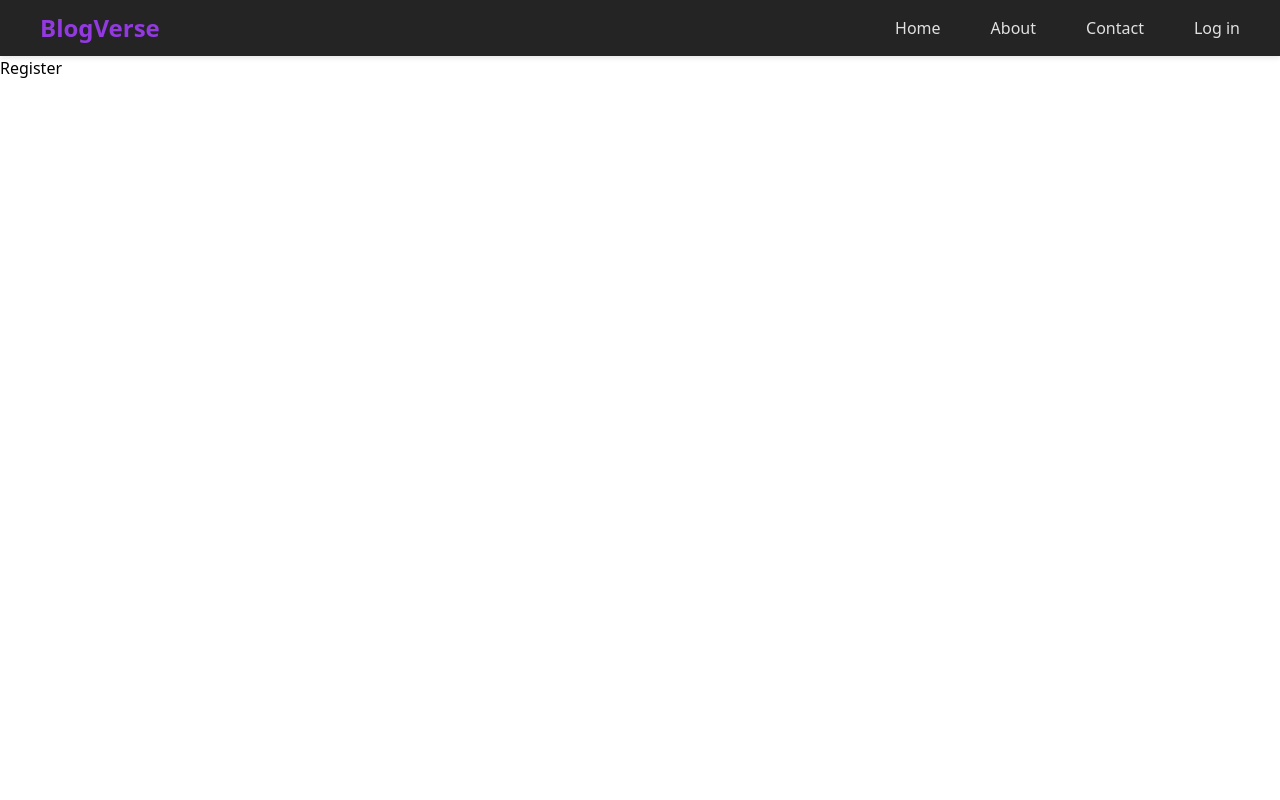
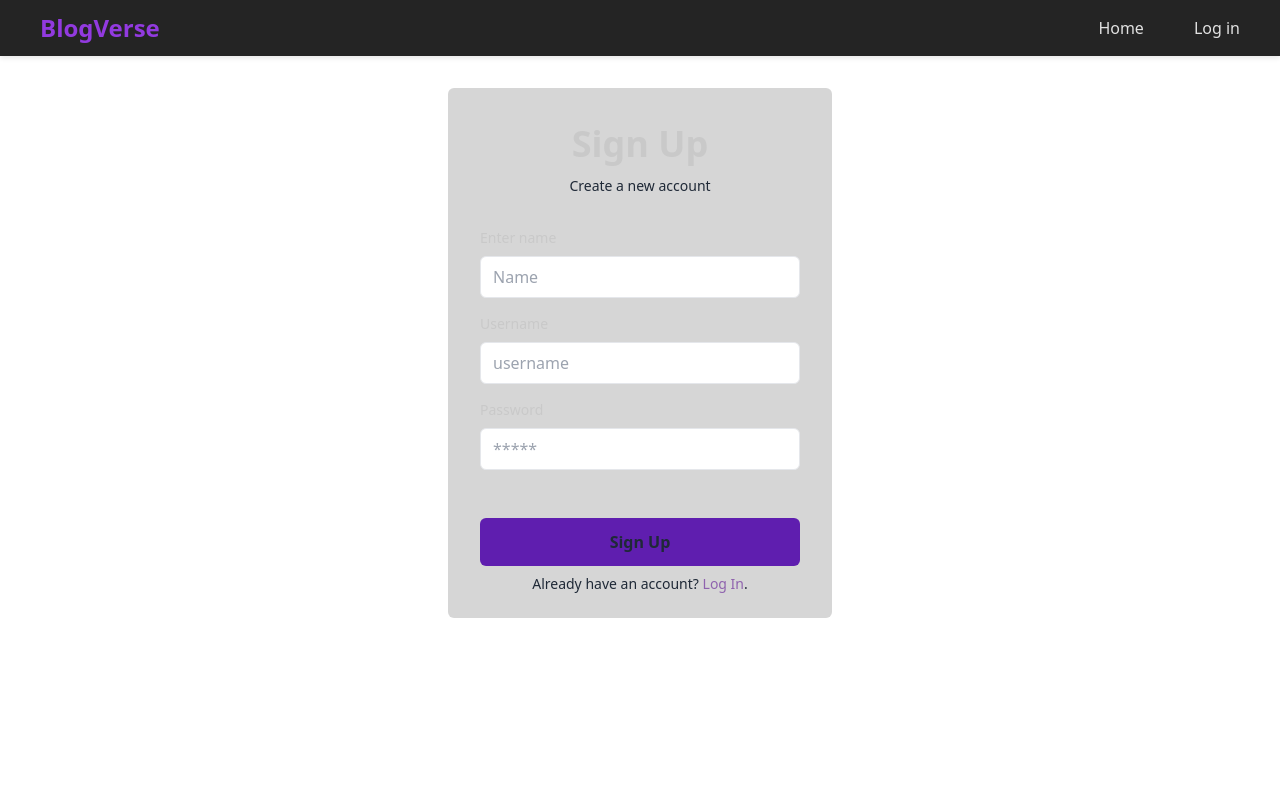
Before and after one commit to itsmanik/blog-verse, a React (Vite) app in the folder client/: page /register in a window 1280 px wide. Shown: the top 800 px of the page. Built offline with nearby package versions, Linux system fonts and the light colour scheme; what @radix-ui/themes would draw is missing.

Commit message:
added regestration page and connected it

```diff
--- a/client/src/components/Navbar/Navbar.jsx
+++ b/client/src/components/Navbar/Navbar.jsx
@@ -22,16 +22,15 @@ const Navbar = () => {
               <Link to={"/"}>Home</Link>
             </li>
             {context.isAuthenticated && (
-              <li>
-                <Link to={"/dashboard"}>Dashboard</Link>
-              </li>
+              <>
+                <li>
+                  <Link to={"/create-blog"}>Create</Link>
+                </li>
+                <li>
+                  <Link to={"/dashboard"}>Dashboard</Link>
+                </li>
+              </>
             )}
-            <li>
-              <Link to={"/about"}>About</Link>
-            </li>
-            <li>
-              <Link to={"/contact"}>Contact</Link>
-            </li>
             {context.isAuthenticated ? (
               <li>
                 <button
--- a/client/src/pages/Login.jsx
+++ b/client/src/pages/Login.jsx
@@ -2,6 +2,7 @@ import { useContext, useState } from "react";
 import { useNavigate } from "react-router";
 import AuthContext from "../context/AuthContext";
 import api from "../utils/axios";
+import {Link} from "react-router"
 
 const Login = () => {
   const navigate = useNavigate();
@@ -101,13 +102,13 @@ const Login = () => {
           </div>
           <p className="px-6 text-sm text-center dark:text-gray-600">
             Don't have an account yet?{" "}
-            <a
+            <Link
               rel="noopener noreferrer"
-              href="#"
+              to={"/register"}
               className="hover:underline text-secondaryColor"
             >
               Sign up
-            </a>
+            </Link>
             .
           </p>
         </div>
--- a/client/src/pages/Register.jsx
+++ b/client/src/pages/Register.jsx
@@ -1,6 +1,128 @@
+import { useContext, useState } from "react";
+import { useNavigate } from "react-router";
+import AuthContext from "../context/AuthContext";
+import api from "../utils/axios";
+import { Link } from "react-router";
+
 const Register = () => {
+  const navigate = useNavigate();
+  const [username, setUsername] = useState("");
+  const [password, setPassword] = useState("");
+  const [name, setName] = useState("");
+  const [error, setError] = useState("");
+
+  const context = useContext(AuthContext);
+
+  const handleSubmit = async (e) => {
+    e.preventDefault();
+    try {
+      const response = await api.post("register/", {
+        username: username,
+        password: password,
+      });
+      if (response.status === 201) {
+        context.setIsAuthenticated(true);
+        navigate("/login");
+      }
+    } catch (error) {
+      if (error.response && error.response.status === 401) {
+        setError("Invalid username or password."); // Incorrect credentials
+      } else {
+        setError("Something went wrong. Please try again later."); // General error
+      }
+    }
+  };
+
   return (
-    <div>Register</div>
-  )
-}
-export default Register
+    <div className="flex flex-col mt-8 max-w-sm m-auto px-8 py-6 rounded-md bg-[#3333] text-gray-800">
+      <div className="mb-8 text-center">
+        <h1 className="my-3 text-4xl font-bold text-[#c9c9c9]">Sign Up</h1>
+        <p className="text-sm dark:text-gray-600">Create a new account</p>
+      </div>
+      <form onSubmit={handleSubmit} className="space-y-12">
+        <div className="space-y-4">
+          <div>
+            <label htmlFor="name" className="block mb-2 text-sm text-[#c9c9c9]">
+              Enter name
+            </label>
+            <input
+              type="text"
+              name="name"
+              id="name"
+              placeholder="Name"
+              value={name}
+              onChange={(e) => {
+                setName(e.target.value);
+              }}
+              className="w-full px-3 py-2 mb-4 border rounded-md dark:border-gray-300 dark:bg-gray-50 dark:text-gray-800"
+            />
+            <label
+              htmlFor="username"
+              className="block mb-2 text-sm text-[#c9c9c9]"
+            >
+              Username
+            </label>
+            <input
+              type="text"
+              name="username"
+              id="username"
+              placeholder="username"
+              value={username}
+              onChange={(e) => {
+                setUsername(e.target.value);
+              }}
+              className="w-full px-3 py-2 border rounded-md dark:border-gray-300 dark:bg-gray-50 dark:text-gray-800"
+            />
+          </div>
+          <div>
+            <div className="flex justify-between mb-2">
+              <label htmlFor="password" className="text-sm text-[#c9c9c9]">
+                Password
+              </label>
+            </div>
+            <input
+              type="password"
+              name="password"
+              id="password"
+              value={password}
+              onChange={(e) => {
+                setPassword(e.target.value);
+              }}
+              placeholder="*****"
+              className="w-full px-3 py-2 border rounded-md dark:border-gray-300 dark:bg-gray-50 dark:text-gray-800"
+            />
+          </div>
+        </div>
+
+        <div className="space-y-2">
+          <div>
+            <button
+              type="submit"
+              className="w-full px-8 py-3 font-semibold rounded-md bg-primaryColor dark:text-gray-50"
+            >
+              Sign Up
+            </button>
+            {error && (
+              <div className="text-red-500 mt-4 text-sm text-center">
+                {error}
+              </div>
+            )}
+          </div>
+          <p className="px-6 text-sm text-center dark:text-gray-600">
+            Already have an account?{" "}
+            <Link
+              rel="noopener noreferrer"
+              to={"/login"}
+              className="hover:underline text-secondaryColor"
+            >
+              Log In
+            </Link>
+            .
+          </p>
+        </div>
+      </form>
+    </div>
+  );
+};
+
+export default Register;
```
